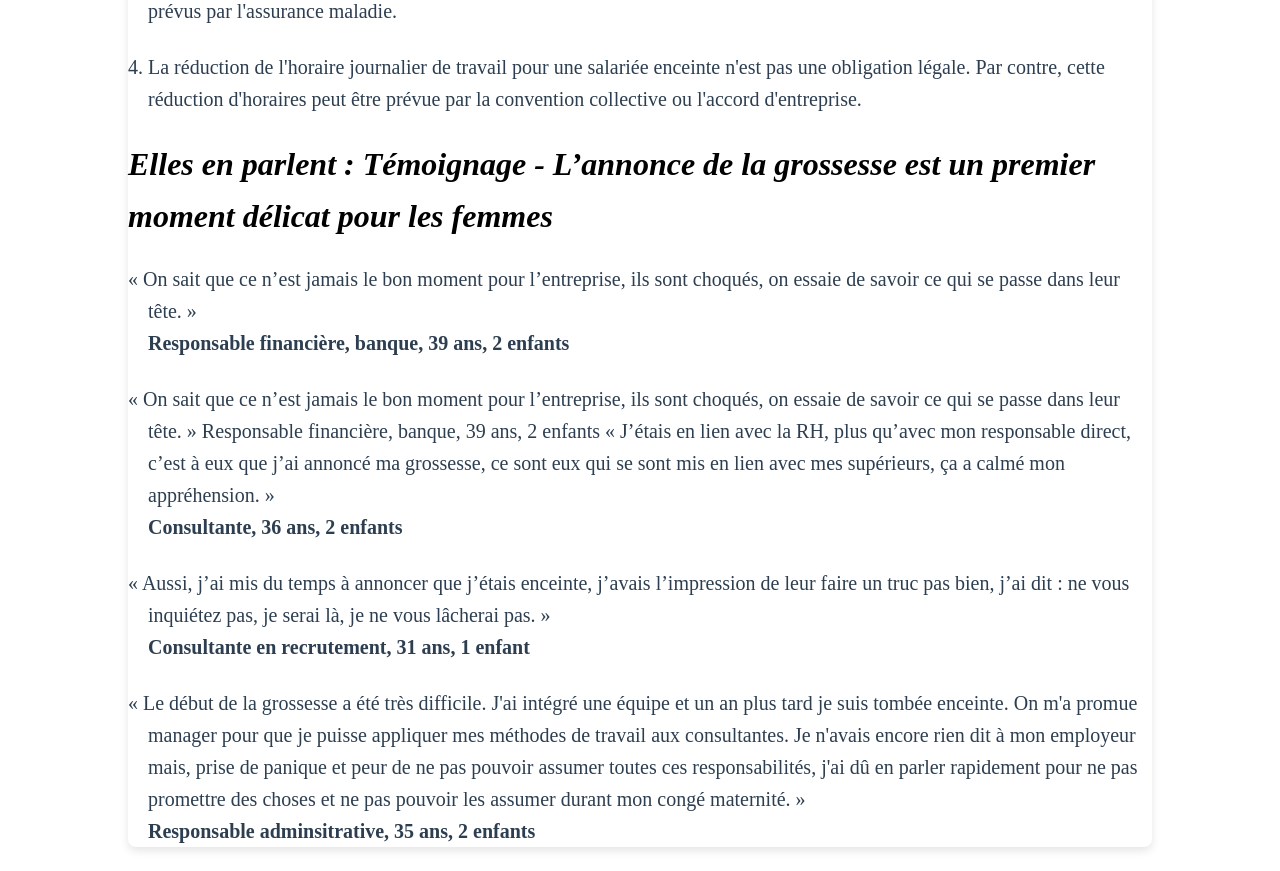
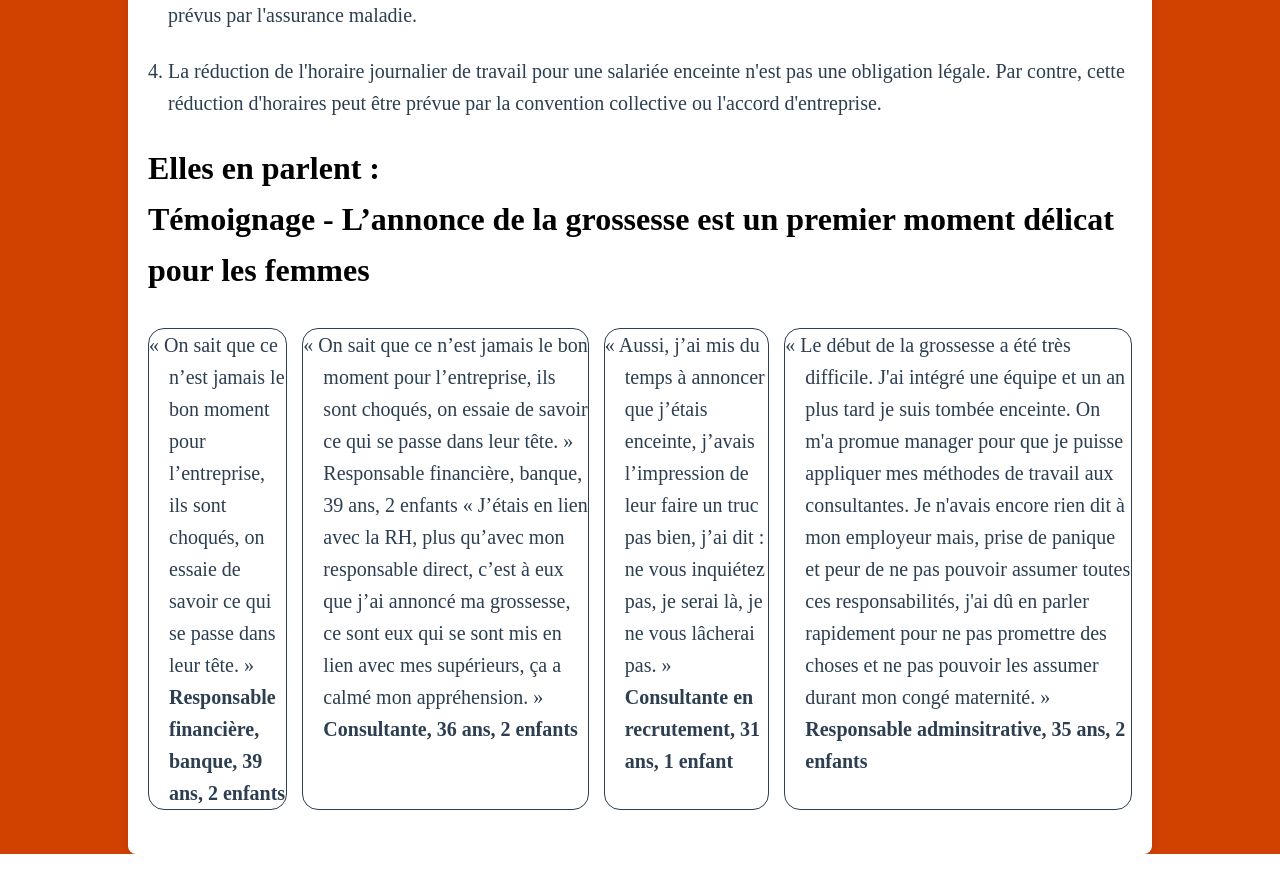
Before and after one commit to AlexisGlln/Nantes-hackaton, a React (Vite) app: page /annonce-grossesse in a window 1280 px wide. Shown: the part 1040-1911 px from the top of the page. Built offline with nearby package versions, Linux system fonts and the light colour scheme.

Commit message:
Page annonce grossesse css

```diff
--- a/src/pages/AnnonceGrossesse.jsx
+++ b/src/pages/AnnonceGrossesse.jsx
@@ -3,31 +3,34 @@ import "../styles/AnnonceGrossesse.css";
 
 const AnnonceGrossesse = () => {
   return (
+    <div className="body-l-annonce">
       <div className="container-annonce">
         <h1 className="titre-annonce-grossesse">L'annonce de la grossesse</h1>
         <h3 className="you-are-not-alone">Vous n’êtes pas seul !</h3>
-      <img className="graphique-annonce"
+        <img
+          className="graphique-annonce"
           src="./src/assets/graphique/graphpageannonce.png"
           alt="graphique-annonce-de-la-grossesse"
         />
         <h3 className="what-you-need-to-know">Ce qu’il faut savoir :</h3>
         <p>
           1. Une salariée enceinte n'a pas l'obligation d'informer son employeur
-        de son état de grossesse. Si elle le souhaite, elle peut révéler à tout
-        moment à son employeur son état de grossesse. Elle peut l'informer par
-        écrit ou verbalement.
+          de son état de grossesse. Si elle le souhaite, elle peut révéler à
+          tout moment à son employeur son état de grossesse. Elle peut
+          l'informer par écrit ou verbalement.
         </p>
 
         <p>
-        2. Une salariée enceinte ou en congé de maternité est protégée contre le
-        licenciement. Pendant le congé de maternité, l'employeur ne peut pas
-        licencier la salariée. Sa protection contre le licenciement est absolue.
+          2. Une salariée enceinte ou en congé de maternité est protégée contre
+          le licenciement. Pendant le congé de maternité, l'employeur ne peut
+          pas licencier la salariée. Sa protection contre le licenciement est
+          absolue.
         </p>
 
         <p>
-        3. Pendant sa grossesse, la salariée bénéficie d'autorisations d'absence
-        pour se rendre aux examens médicaux obligatoires prévus par l'assurance
-        maladie.
+          3. Pendant sa grossesse, la salariée bénéficie d'autorisations
+          d'absence pour se rendre aux examens médicaux obligatoires prévus par
+          l'assurance maladie.
         </p>
 
         <p>
@@ -37,43 +40,47 @@ const AnnonceGrossesse = () => {
           d'entreprise.
         </p>
 
-      <h1>
-        <em>Elles en parlent : Témoignage - L’annonce de la grossesse est un premier
-        moment délicat pour les femmes</em>
+        <h1 className="tilte-temoignages">
+          Elles en parlent : <br />
+          Témoignage - L’annonce de la grossesse est un premier moment délicat
+          pour les femmes
         </h1>
-      <p>
-        « On sait que ce n’est jamais le bon moment pour l’entreprise, ils sont
-        choqués, on essaie de savoir ce qui se passe dans leur tête. » <br />
+
+        <div className="container-temoignage-annonce">
+          <p className="temoignage-annonce">
+            « On sait que ce n’est jamais le bon moment pour l’entreprise, ils
+            sont choqués, on essaie de savoir ce qui se passe dans leur tête. »
             <strong> Responsable financière, banque, 39 ans, 2 enfants </strong>
           </p>
 
-      <p>
-        « On sait que ce n’est jamais le bon moment pour l’entreprise, ils sont
-        choqués, on essaie de savoir ce qui se passe dans leur tête. »
-        Responsable financière, banque, 39 ans, 2 enfants « J’étais en lien avec
-        la RH, plus qu’avec mon responsable direct, c’est à eux que j’ai annoncé
-        ma grossesse, ce sont eux qui se sont mis en lien avec mes supérieurs,
-        ça a calmé mon appréhension. » <br />
+          <p className="temoignage-annonce">
+            « On sait que ce n’est jamais le bon moment pour l’entreprise, ils
+            sont choqués, on essaie de savoir ce qui se passe dans leur tête. »
+            Responsable financière, banque, 39 ans, 2 enfants « J’étais en lien
+            avec la RH, plus qu’avec mon responsable direct, c’est à eux que
+            j’ai annoncé ma grossesse, ce sont eux qui se sont mis en lien avec
+            mes supérieurs, ça a calmé mon appréhension. »
             <strong> Consultante, 36 ans, 2 enfants </strong>
           </p>
 
-      <p>
+          <p className="temoignage-annonce">
             « Aussi, j’ai mis du temps à annoncer que j’étais enceinte, j’avais
             l’impression de leur faire un truc pas bien, j’ai dit : ne vous
-        inquiétez pas, je serai là, je ne vous lâcherai pas. » <br />
+            inquiétez pas, je serai là, je ne vous lâcherai pas. »
             <strong> Consultante en recrutement, 31 ans, 1 enfant </strong>
           </p>
 
-      <p>
-        « Le début de la grossesse a été très difficile. J'ai intégré une équipe
-        et un an plus tard je suis tombée enceinte. On m'a promue manager pour
-        que je puisse appliquer mes méthodes de travail aux consultantes. Je
-        n'avais encore rien dit à mon employeur mais, prise de panique et peur
-        de ne pas pouvoir assumer toutes ces responsabilités, j'ai dû en parler
-        rapidement pour ne pas promettre des choses et ne pas pouvoir les
-        assumer durant mon congé maternité. » <br />
-        <strong> Responsable adminsitrative, 35 ans, 2 enfants </strong>
+          <p className="temoignage-annonce">
+            « Le début de la grossesse a été très difficile. J'ai intégré une
+            équipe et un an plus tard je suis tombée enceinte. On m'a promue
+            manager pour que je puisse appliquer mes méthodes de travail aux
+            consultantes. Je n'avais encore rien dit à mon employeur mais, prise
+            de panique et peur de ne pas pouvoir assumer toutes ces responsabilités, j'ai dû en parler rapidement pour ne pas promettre
+            des choses et ne pas pouvoir les assumer durant mon congé maternité.
+            »<strong> Responsable adminsitrative, 35 ans, 2 enfants </strong>
           </p>
+        </div>
+      </div>
     </div>
   );
 };
--- a/src/styles/AnnonceGrossesse.css
+++ b/src/styles/AnnonceGrossesse.css
@@ -1,19 +1,22 @@
+.body-l-annonce {
+  background-color: #d14100;
+}
+
 .container-annonce {
   width: 80%;
   margin: 0 auto;
-/* padding: 20px; */
+  padding: 20px;
   background-color: #fff;
   border-radius: 8px;
   box-shadow: 0 4px 8px rgba(0, 0, 0, 0.1);
   line-height: 1.6;
-
 }
 
 .titre-annonce-grossesse {
   display: flex;
   justify-content: center;
   font-size: 6vh;
-  color: #D14100;
+  color: #d14100;
 }
 
 .graphique-annonce {
@@ -22,6 +25,16 @@ border: 2px solid #ddd;
   border-radius: 8px;
 }
 
-.temoignages-annonce {
-  font-size: 16px;
+.container-temoignage-annonce {
+display: flex;
+flex-direction: row;
+justify-content: center;
+gap: 15px;
 }
+
+.temoignage-annonce {
+font-size: 20px;
+border: 1px solid;
+border-radius: 16px;
+
+}
```
Lines whose indentation alone changed are shown as unchanged.
